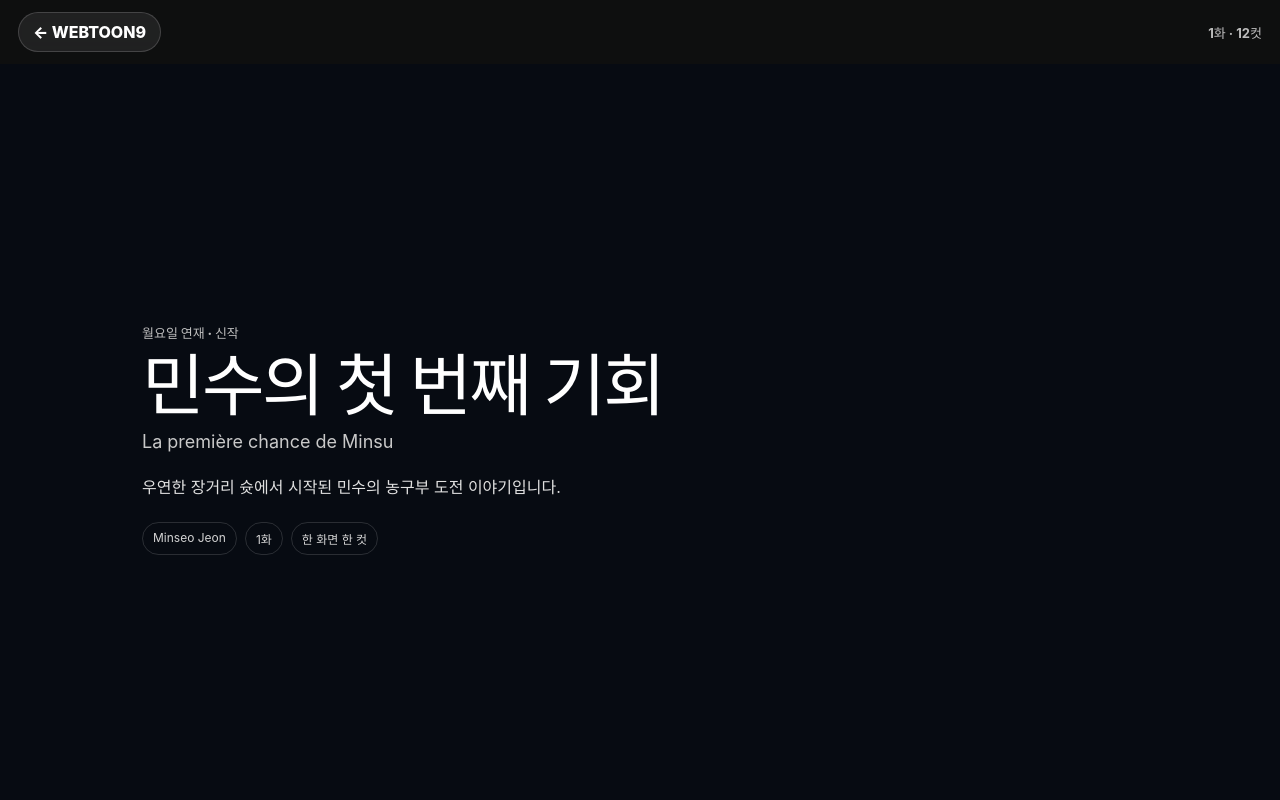
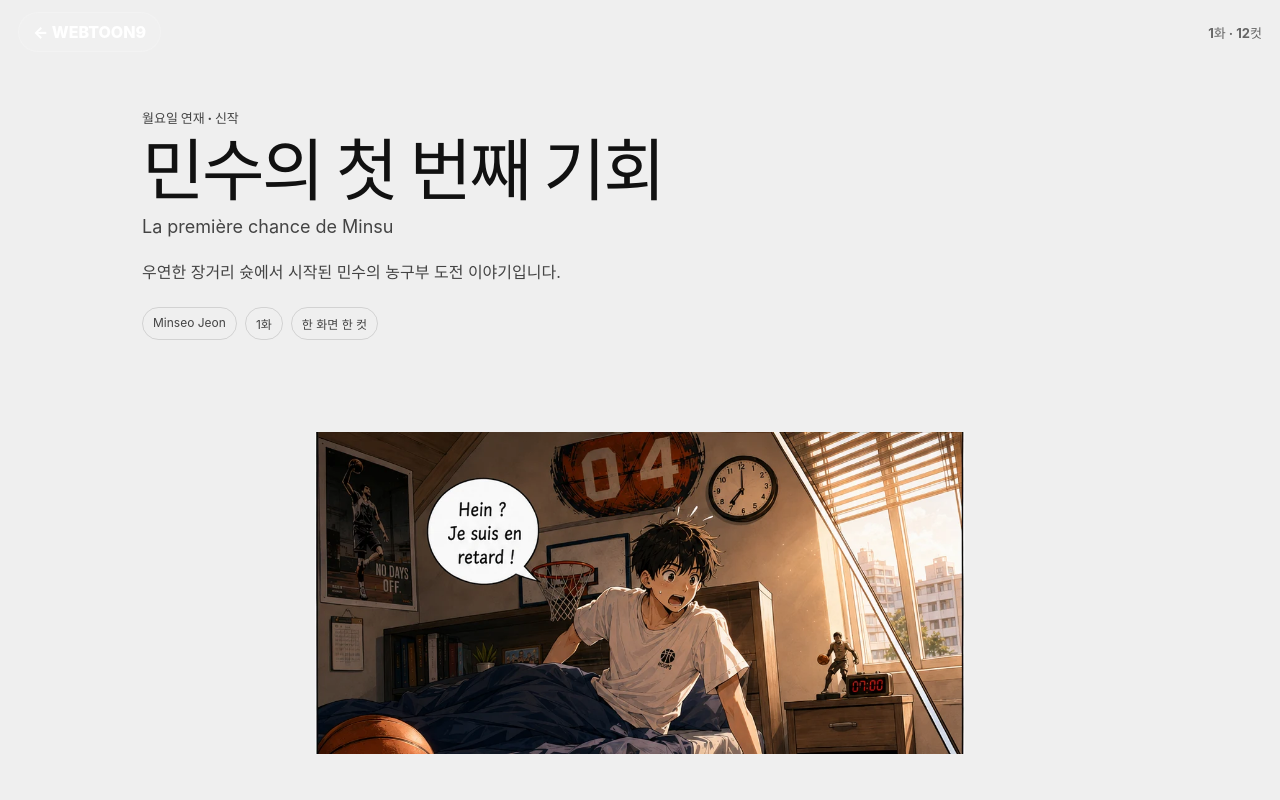
Before and after one commit to woozu10/webtoon9, a React (Vite) app: page / in a window 1280 px wide. Both pictures are taken after a click on the button "1화 보기". Shown: the top 800 px of the page. Built offline with nearby package versions, Linux system fonts and the light colour scheme.

Commit message:
Add files via upload

```diff
--- a/src/styles.css
+++ b/src/styles.css
@@ -624,13 +624,13 @@ footer {
 }
 
 
-/* v0.11 — one screen, one comic panel */
+/* v0.12 — centered panel size adjustment */
 .fullscreen-reader-page {
   width: 100%;
   max-width: none;
   margin: 0;
-  background: #070b12;
-  color: #fff;
+  background: #efefef;
+  color: #111;
 }
 
 .fullscreen-reader-toolbar {
@@ -638,84 +638,88 @@ footer {
   align-items: center;
   justify-content: space-between;
   gap: 12px;
+  background: rgba(239,239,239,.92);
 }
 
 .reader-progress {
-  color: rgba(255,255,255,.72);
+  color: #666;
   font-size: 13px;
   font-weight: 700;
 }
 
 .fullscreen-reader-header {
-  min-height: calc(100vh - 58px);
-  min-height: calc(100svh - 58px);
+  min-height: auto;
   display: flex;
   flex-direction: column;
   justify-content: center;
   max-width: 1040px;
+  color: #111;
+}
+
+.fullscreen-reader-header .reader-day,
+.fullscreen-reader-header .reader-fr-title,
+.fullscreen-reader-header .reader-summary,
+.fullscreen-reader-header .reader-meta span {
+  color: #444;
+  border-color: rgba(0,0,0,.12);
 }
 
 .fullscreen-comic-reader {
   width: 100%;
-  background: #05070b;
-  scroll-snap-type: y mandatory;
+  background: #efefef;
+  scroll-snap-type: none;
 }
 
 .fullscreen-comic-panel {
   position: relative;
   width: 100%;
-  min-height: calc(100vh - 58px);
-  min-height: calc(100svh - 58px);
+  min-height: auto;
   margin: 0;
+  padding: 56px 0 44px;
   display: flex;
   align-items: center;
   justify-content: center;
-  overflow: hidden;
-  scroll-snap-align: start;
-  scroll-snap-stop: always;
-  background: #05070b;
+  overflow: visible;
+  scroll-snap-align: none;
+  scroll-snap-stop: normal;
+  background: #efefef;
 }
 
 .fullscreen-panel-stage {
-  width: 100%;
-  height: calc(100vh - 58px);
-  height: calc(100svh - 58px);
+  width: min(650px, 72vw);
+  height: auto;
   display: flex;
   align-items: center;
   justify-content: center;
-  overflow: hidden;
-  background: #05070b;
+  overflow: visible;
+  background: transparent;
 }
 
 .fullscreen-panel-stage img {
   display: block;
-  width: auto;
-  height: 100%;
+  width: 100%;
+  height: auto;
   max-width: 100%;
   object-fit: contain;
   object-position: center;
+  box-shadow: none;
 }
 
 .panel-number {
-  position: absolute;
-  right: 18px;
-  bottom: 16px;
-  z-index: 2;
-  border-radius: 999px;
-  padding: 7px 11px;
-  background: rgba(0,0,0,.62);
-  color: rgba(255,255,255,.9);
-  font-size: 12px;
-  font-weight: 800;
-  line-height: 1;
+  display: none;
 }
 
 .fullscreen-reader-end {
-  min-height: 60vh;
+  min-height: 40vh;
   display: flex;
   flex-direction: column;
   align-items: center;
   justify-content: center;
+  color: #111;
+}
+
+.fullscreen-reader-end p {
+  color: #666;
 }
 
 /* Never render study subtitles/transcripts under comic images. */
@@ -727,28 +731,27 @@ footer {
   display: none !important;
 }
 
-@media (orientation: landscape) {
-  .fullscreen-panel-stage img {
-    width: 100%;
-    height: 100%;
-    object-fit: contain;
+@media (max-width: 680px) {
+  .fullscreen-reader-toolbar {
+    padding-left: 12px;
+    padding-right: 12px;
   }
-}
 
-@media (max-width: 680px) and (orientation: portrait) {
   .fullscreen-reader-header {
-    padding-left: 18px;
-    padding-right: 18px;
+    padding-left: 16px;
+    padding-right: 16px;
+  }
+
+  .fullscreen-comic-panel {
+    padding: 24px 0 18px;
   }
 
   .fullscreen-panel-stage {
-    width: 100%;
+    width: min(100%, 430px);
   }
 
   .fullscreen-panel-stage img {
     width: 100%;
     height: auto;
-    max-height: calc(100svh - 58px);
-    object-fit: contain;
   }
 }
```
Also changed, not shown: APPLY.txt.
